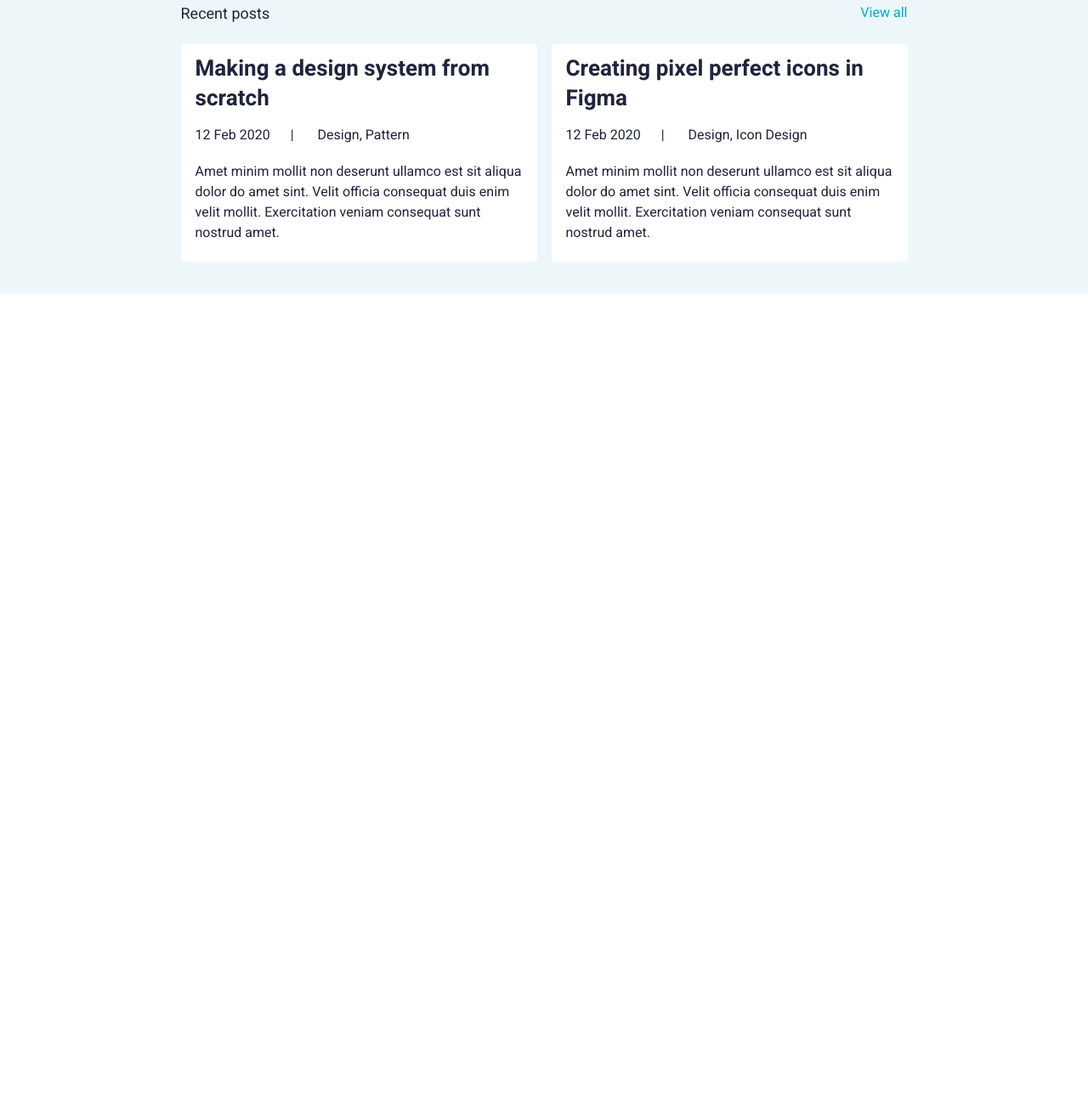
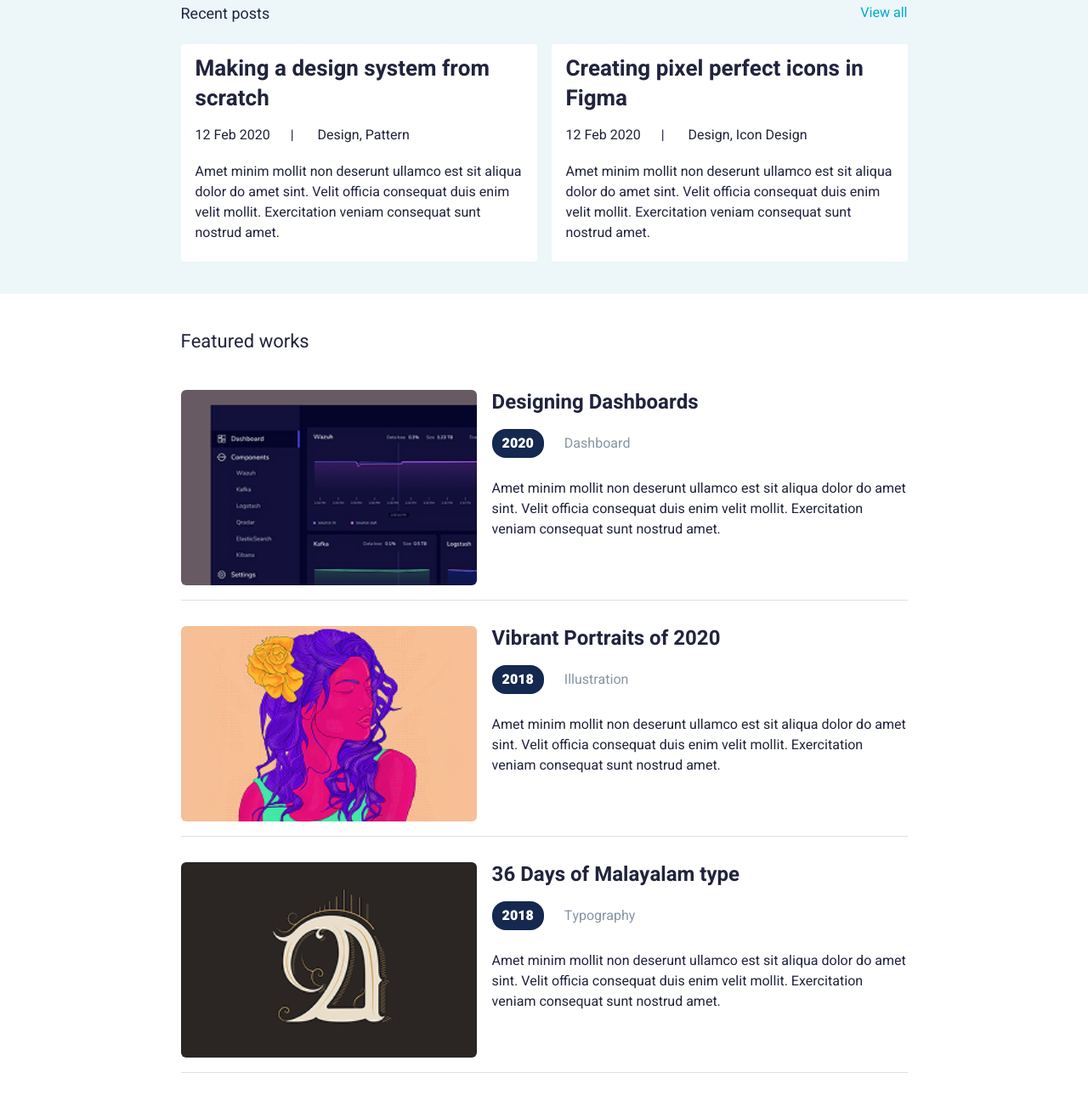
Before and after one commit to zhanybekovich/john, a plain HTML site: page index.html in a window 1280 px wide. Shown: the part 570-1872 px from the top of the page at 85% size. Before the commit the page ends 916 px from the top, so only its background shows below. Drawn offline with Linux system fonts and the light colour scheme.

Commit message:
feat: add feat. works section

```diff
--- a/css/style.css
+++ b/css/style.css
@@ -196,6 +196,85 @@ body {
   color: #21243d;
 }
 
+.featured-works {
+  padding-top: 20px;
+  padding-bottom: 40px;
+  background-color: #fff;
+}
+
+.featured-works__title {
+  font-weight: 400;
+  font-size: 18px;
+  line-height: 333%;
+  color: #21243d;
+  margin: 0;
+  margin-bottom: 20px;
+  text-align: center;
+}
+
+.featured-works__wrapper {
+  padding: 0 15px;
+}
+
+.work-card {
+  border-bottom: 1px solid #e0e0e0;
+  margin-bottom: 17px;
+}
+
+.work-card__img-wrapper {
+  width: 100%;
+  height: 230px;
+  border-radius: 6px;
+  overflow: hidden;
+  margin-bottom: 17px;
+}
+
+.work-card__img {
+  width: 100%;
+  height: 100%;
+  object-fit: cover;
+}
+
+.work-card__title {
+  font-weight: 700;
+  font-size: 24px;
+  line-height: 125%;
+  color: #21243d;
+  margin: 0;
+  margin-bottom: 16px;
+}
+
+.work-card__details {
+  display: flex;
+  align-items: center;
+  gap: 24px;
+  margin-bottom: 24px;
+}
+
+.work-card__year {
+  font-weight: 900;
+  font-size: 16px;
+  text-align: center;
+  color: #fff;
+  background-color: #142850;
+  padding: 5px 12px;
+  border-radius: 16px;
+}
+
+.work-card__category {
+  font-weight: 400;
+  font-size: 16px;
+  color: #8695a4;
+  text-decoration: none;
+}
+
+.work-card__descr {
+  font-weight: 400;
+  font-size: 16px;
+  color: #21243d;
+  margin-bottom: 17px;
+}
+
 @media screen and (min-width: 768px) {
   .header {
     max-width: 1000px;
@@ -271,4 +350,25 @@ body {
   .recent-posts__card-title {
     font-size: 26px;
   }
+
+  .featured-works {
+    max-width: 855px;
+    margin: 0 auto;
+  }
+
+  .featured-works__title {
+    text-align-last: left;
+    font-size: 22px;
+  }
+
+  .featured-works__wrapper {
+    padding: 0;
+  }
+
+  .work-card {
+    display: flex;
+    justify-content: space-between;
+    gap: 18px;
+    margin-bottom: 30px;
+  }
 }
--- a/index.html
+++ b/index.html
@@ -114,6 +114,75 @@
           </div>
         </div>
       </section>
+
+      <section class="featured-works">
+        <h2 class="featured-works__title">Featured works</h2>
+        <div class="featured-works__wrapper">
+          <div class="work-card">
+            <div class="work-card__img-wrapper">
+              <img
+                src="./images/work-1.jpg"
+                alt="Work-1"
+                class="work-card__img"
+              />
+            </div>
+            <div class="work-card__text">
+              <h3 class="work-card__title">Designing Dashboards</h3>
+              <p class="work-card__details">
+                <span class="work-card__year">2020</span>
+                <a href="#" class="work-card__category">Dashboard</a>
+              </p>
+              <p class="work-card__descr">
+                Amet minim mollit non deserunt ullamco est sit aliqua dolor do
+                amet sint. Velit officia consequat duis enim velit mollit.
+                Exercitation veniam consequat sunt nostrud amet.
+              </p>
+            </div>
+          </div>
+          <div class="work-card">
+            <div class="work-card__img-wrapper">
+              <img
+                src="./images/work-2.jpg"
+                alt="Work-1"
+                class="work-card__img"
+              />
+            </div>
+            <div class="work-card__text">
+              <h3 class="work-card__title">Vibrant Portraits of 2020</h3>
+              <p class="work-card__details">
+                <span class="work-card__year">2018</span>
+                <a href="#" class="work-card__category">Illustration</a>
+              </p>
+              <p class="work-card__descr">
+                Amet minim mollit non deserunt ullamco est sit aliqua dolor do
+                amet sint. Velit officia consequat duis enim velit mollit.
+                Exercitation veniam consequat sunt nostrud amet.
+              </p>
+            </div>
+          </div>
+          <div class="work-card">
+            <div class="work-card__img-wrapper">
+              <img
+                src="./images/work-3.jpg"
+                alt="Work-1"
+                class="work-card__img"
+              />
+            </div>
+            <div class="work-card__text">
+              <h3 class="work-card__title">36 Days of Malayalam type</h3>
+              <p class="work-card__details">
+                <span class="work-card__year">2018</span>
+                <a href="#" class="work-card__category">Typography</a>
+              </p>
+              <p class="work-card__descr">
+                Amet minim mollit non deserunt ullamco est sit aliqua dolor do
+                amet sint. Velit officia consequat duis enim velit mollit.
+                Exercitation veniam consequat sunt nostrud amet.
+              </p>
+            </div>
+          </div>
+        </div>
+      </section>
     </main>
 
     <script src="./js/script.js"></script>
```
Also changed, not shown: images/work-1.jpg (added), images/work-2.jpg (added), images/work-3.jpg (added).
